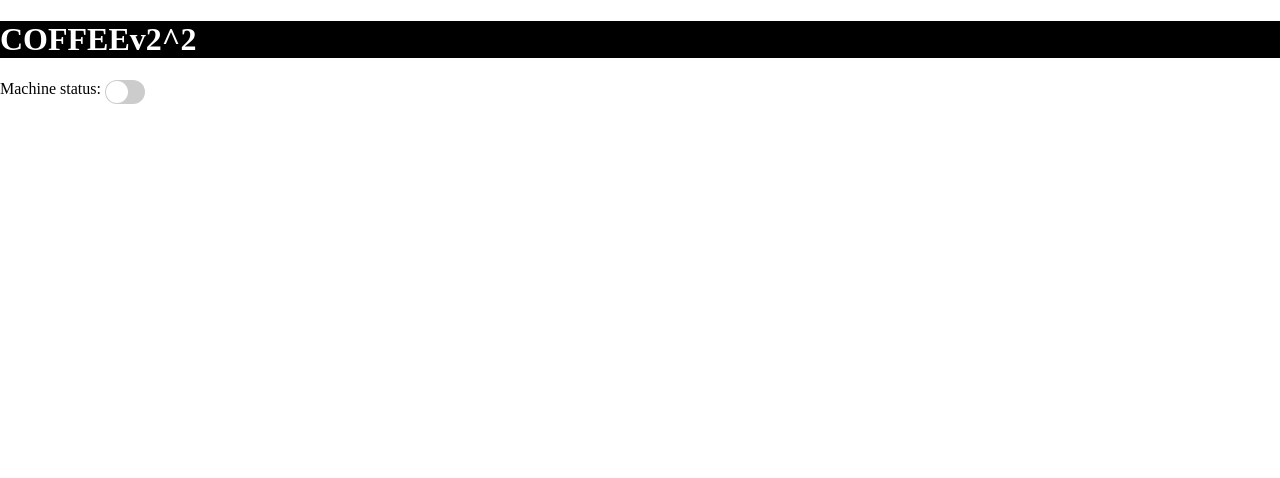
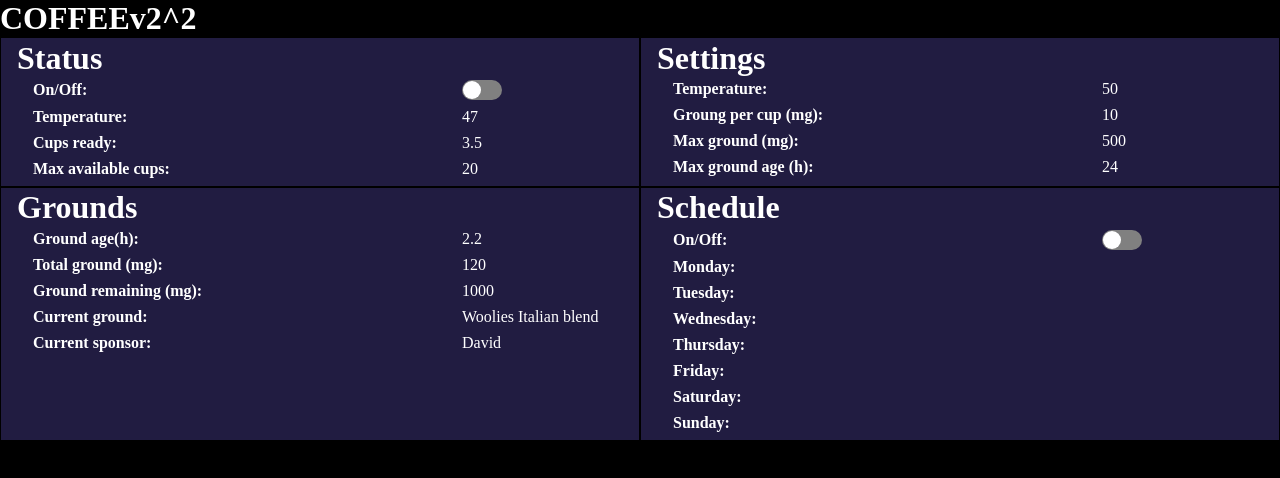
Before and after one commit to Grindelwaldt/COFFEEv4, a website: page FrontEnd/index.html in a window 1280 px wide. Drawn offline with nearby package versions, Linux system fonts and the light colour scheme; no server answers.

Commit message:
Some basic GUI

```diff
--- a/FrontEnd/index.css
+++ b/FrontEnd/index.css
@@ -1,9 +1,12 @@
 body {
     margin: 0;
+    padding: 0;
     overflow: hidden;
     /* background-image: url("images/background.png"); */
     width: 100%;
     object-fit: cover;
+    color: white;
+    background-color: black;
 }
 
 .banner {
@@ -11,12 +14,16 @@ body {
     background-color: black;
 }
 
+.banner h1 {
+    margin: 0;
+}
+
 /* The switch - the box around the slider */
 .switch {
   position: relative;
   display: inline-block;
   width: 40px;
-  height: 24px;
+  height: 20px;
 }
 
 /* Hide default HTML checkbox */
@@ -34,7 +41,8 @@ body {
   left: 0;
   right: 0;
   bottom: 0;
-  background-color: #ccc;
+  /* background-color: #ccc; */
+  background-color: gray;
   -webkit-transition: .4s;
   transition: .4s;
 }
@@ -42,8 +50,8 @@ body {
 .slider:before {
   position: absolute;
   content: "";
-  height: 22px;
-  width: 22px;
+  height: 18px;
+  width: 18px;
   left: 1px;
   bottom: 1px;
   background-color: white;
@@ -52,7 +60,8 @@ body {
 }
 
 input:checked + .slider {
-  background-color: #2196F3;
+  /* background-color: #2196F3; */
+  background-color: darkseagreen;
 }
 
 input:focus + .slider {
@@ -60,9 +69,9 @@ input:focus + .slider {
 }
 
 input:checked + .slider:before {
-  -webkit-transform: translateX(15px);
-  -ms-transform: translateX(15px);
-  transform: translateX(15px);
+  -webkit-transform: translateX(20px);
+  -ms-transform: translateX(20px);
+  transform: translateX(20px);
 }
 
 /* Rounded sliders */
@@ -73,3 +82,49 @@ input:checked + .slider:before {
 .slider.round:before {
   border-radius: 50%;
 }
+
+.container {
+    display: flex;
+    /*gap: 2em;           /* space between the boxes */
+    align-items: stretch; /* make children stretch to same height */
+}
+
+.seg_box {
+  float: left;
+  width: 50%;
+  display: flex;
+  flex-direction: column; /* keep rows stacked vertically */
+  background-color: rgb(33, 28, 65);
+  border: 1px solid black;
+  box-sizing: border-box;
+}
+
+.day-row {
+    /* display: grid; */
+    /* grid-template-columns: 7fr 3fr; */
+    /* column-gap: 1em; */
+    align-items: center;
+    padding-left: 2em;
+    margin-bottom: 0.5em;
+    word-wrap: break-word;
+}
+
+.tight-header {
+    margin-top: 0.05em;
+    margin-bottom: 0.1em;
+    padding-left: 0.5em;
+}
+
+.row {
+    display: grid;
+    grid-template-columns: 7fr 3fr;
+    column-gap: 1em;
+    align-items: center;
+    padding-left: 2em;
+    margin-bottom: 0.5em;
+    word-wrap: break-word;
+}
+
+.row-discriptor {
+    font-weight: bold;
+}
--- a/FrontEnd/index.html
+++ b/FrontEnd/index.html
@@ -15,20 +15,117 @@
         <h1>COFFEEv2^2</h1>
     </div>
 
-    <div >
-        Machine status:
-        <label class="switch">
-            <input type="checkbox" id="machine-toggle">
-            <span class="slider round"></span>
-        </label>
+    <!-- making two elements next to one another -->
+    <div class="container">
+        <div class = "seg_box">
+            <h1 class="tight-header">Status</h1>
+            <div class="row">
+                <span class="row-discriptor">On/Off:</span>
+                <label class="switch">
+                    <input type="checkbox" id="machine-toggle">
+                    <span class="slider round"></span>
+                </label>
+            </div>
+
+            <div class="row">
+                <span class="row-discriptor">Temperature:  </span>
+                <span>47</span>
+            </div>
+
+            <div class="row">
+                <span class="row-discriptor">Cups ready:  </span>
+                <span>3.5</span>
+            </div>
+
+            <div class="row">
+                <span class="row-discriptor">Max available cups:  </span>
+                <span>20</span>
+            </div>
+        </div>
+        <div class = "seg_box">
+            <h1 class="tight-header">Settings</h1>
+            <div class="row">
+                <span class="row-discriptor">Temperature:  </span>
+                <span>50</span>
+            </div>
+
+            <div class="row">
+                <span class="row-discriptor">Groung per cup (mg):  </span>
+                <span>10</span>
+            </div>
+
+            <div class="row">
+                <span class="row-discriptor">Max ground (mg):  </span>
+                <span>500</span>
+            </div>
+
+            <div class="row">
+                <span class="row-discriptor">Max ground age (h):  </span>
+                <span>24</span>
+            </div>
+        </div>
     </div>
 
-    <!-- making two elements next to one another -->
-     <!-- <div>
-        <div style="float: left; width: 50%; background-color: lightblue; border: 1px solid black; box-sizing: border-box;">Div 1</div>
-        <div style="float: left; width: 50%; background-color: lightgreen; border: 1px solid black; box-sizing: border-box;">Div 2</div>
-     </div>
-    <div>done</div> -->
+    <div class="container">
+        <div class = "seg_box">
+            <h1 class="tight-header">Grounds</h1>
+            <div class="row">
+                <span class="row-discriptor">Ground age(h):</span>
+                <span>2.2</span>
+            </div>
+
+            <div class="row">
+                <span class="row-discriptor">Total ground (mg):  </span>
+                <span>120</span>
+            </div>
+
+            <div class="row">
+                <span class="row-discriptor">Ground remaining (mg):  </span>
+                <span>1000</span>
+            </div>
+
+            <div class="row">
+                <span class="row-discriptor">Current ground:  </span>
+                <span>Woolies Italian blend</span>
+            </div>
+
+            <div class="row">
+                <span class="row-discriptor">Current sponsor:  </span>
+                <span>David</span>
+            </div>
+        </div>
+        <div class = "seg_box">
+            <h1 class="tight-header">Schedule</h1>
+            <div class="row">
+                <span class="row-discriptor">On/Off:</span>
+                <label class="switch">
+                    <input type="checkbox" id="schedule-toggle">
+                    <span class="slider round"></span>
+                </label>
+            </div>
+            <div class = "day-row">
+                <span class="row-discriptor">Monday:</span>
+            </div>
+            <div class = "day-row">
+                <span class="row-discriptor">Tuesday:</span>
+            </div>
+            <div class = "day-row">
+                <span class="row-discriptor">Wednesday:</span>
+            </div>
+            <div class = "day-row">
+                <span class="row-discriptor">Thursday:</span>
+            </div>
+            <div class = "day-row">
+                <span class="row-discriptor">Friday:</span>
+            </div>
+            <div class = "day-row">
+                <span class="row-discriptor">Saturday:</span>
+            </div>
+            <div class = "day-row">
+                <span class="row-discriptor">Sunday:</span>
+            </div>
+        </div>
+    </div>
 </body>
 
 </html>
```
